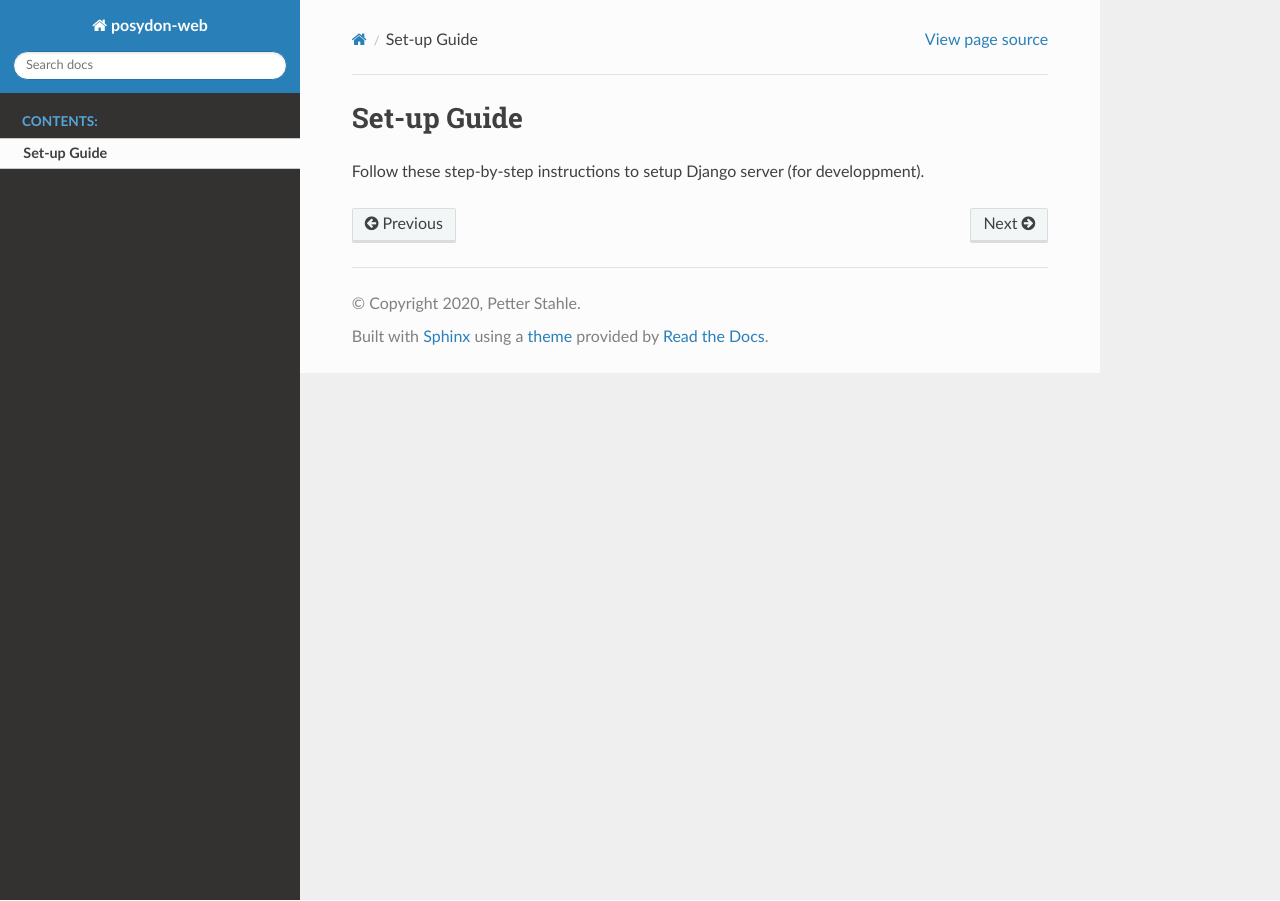
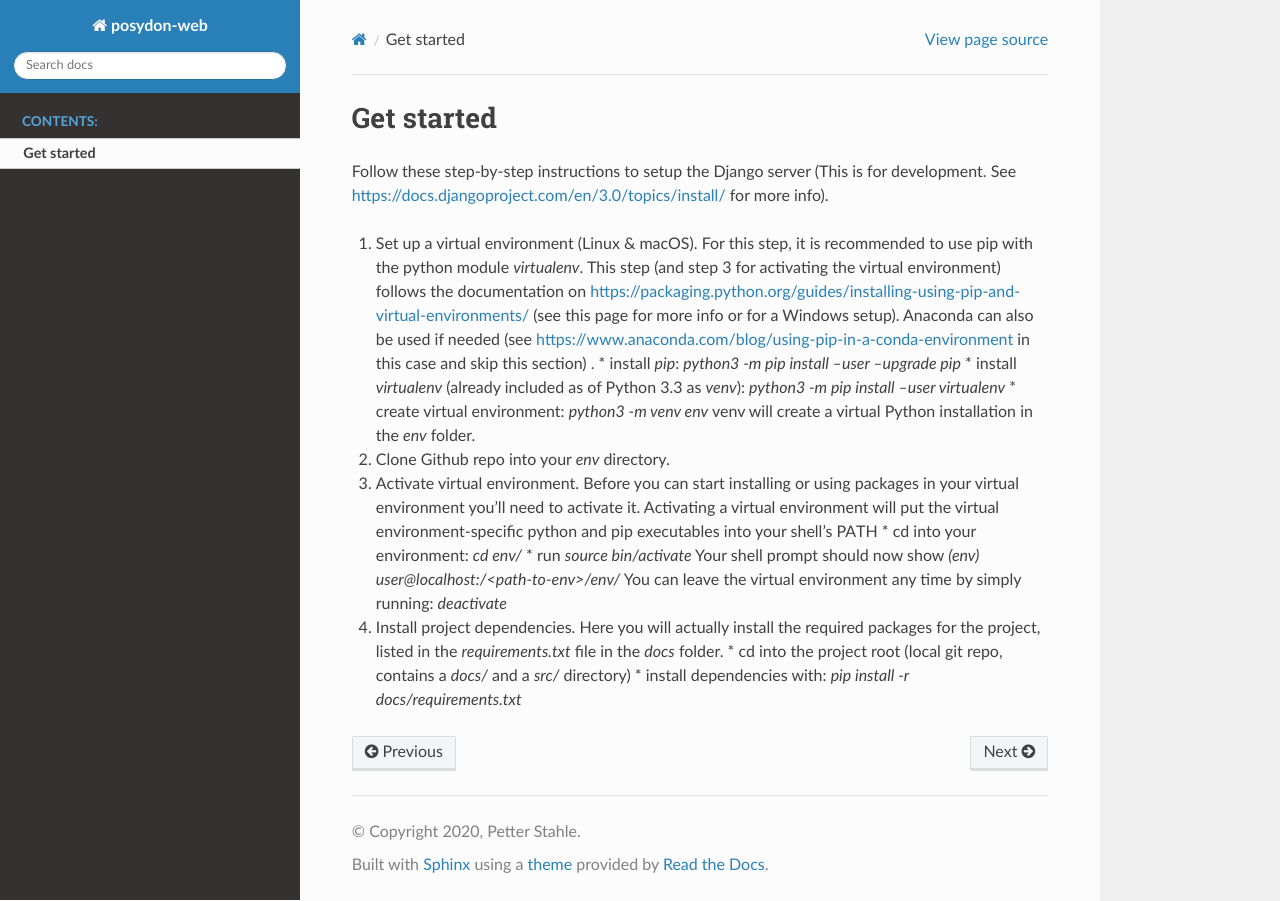
Before and after one commit to petterstahle/posydon-web, a Sphinx documentation site: the page built from docs/source/setup.rst, in a window 1280 px wide. Built offline with Sphinx 7.4.7 and the Read the Docs theme 2.0.0, drawn with Linux system fonts in a browser that asks for light colours.

Commit message:
wrote setup.rst file

```diff
--- a/docs/source/setup.rst
+++ b/docs/source/setup.rst
@@ -1,4 +1,32 @@
-Set-up Guide
+Get started
 ============
 
-Follow these step-by-step instructions to setup Django server (for developpment).
+Follow these step-by-step instructions to setup the Django server (This is for development. See https://docs.djangoproject.com/en/3.0/topics/install/ for more info).
+
+1. Set up a virtual environment (Linux & macOS).
+   For this step, it is recommended to use pip with the python module *virtualenv*. This step (and step 3 for activating the virtual environment) follows the documentation on https://packaging.python.org/guides/installing-using-pip-and-virtual-environments/ (see this page for more info or for a Windows setup). Anaconda can also be used if needed (see https://www.anaconda.com/blog/using-pip-in-a-conda-environment in this case and skip this section) .
+   * install `pip`:
+   `python3 -m pip install --user --upgrade pip`
+   * install `virtualenv` (already included as of Python 3.3 as *venv*):
+   `python3 -m pip install --user virtualenv`
+   * create virtual environment:
+   `python3 -m venv env`
+   venv will create a virtual Python installation in the `env` folder.
+
+2. Clone Github repo into your `env` directory.
+
+3. Activate virtual environment.
+   Before you can start installing or using packages in your virtual environment you’ll need to activate it. Activating a virtual environment will put the virtual environment-specific python and pip executables into your shell’s PATH
+   * cd into your environment:
+   `cd env/`
+   * run
+   `source bin/activate`
+   Your shell prompt should now show `(env) user@localhost:/<path-to-env>/env/`
+   You can leave the virtual environment any time by simply running:
+   `deactivate`
+
+4. Install project dependencies.
+   Here you will actually install the required packages for the project, listed in the `requirements.txt` file in the `docs` folder.
+   * cd into the project root (local git repo, contains a `docs/` and a `src/` directory)
+   * install dependencies with:
+   `pip install -r docs/requirements.txt`
```
Also changed, not shown: 10 other files.
